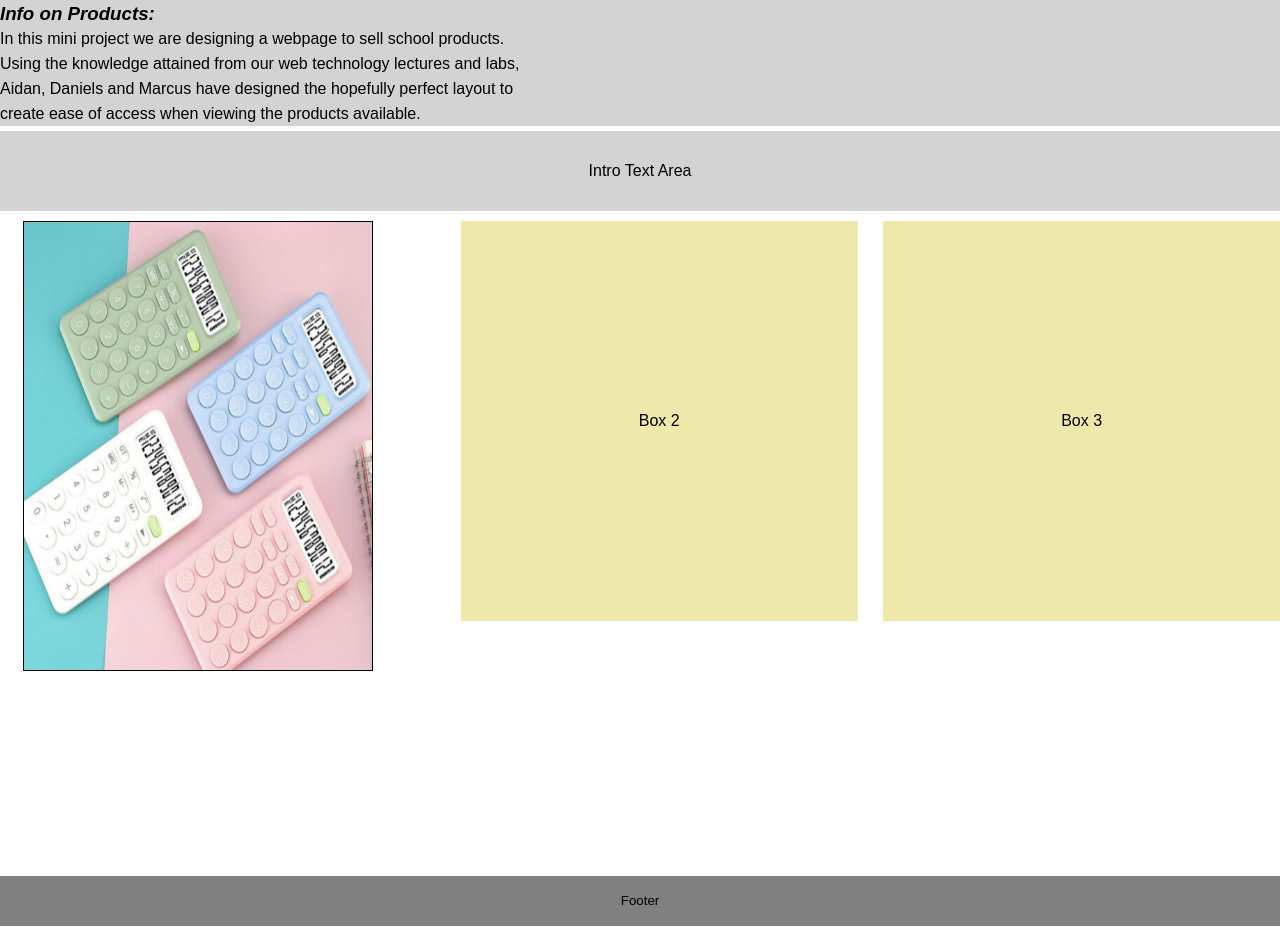
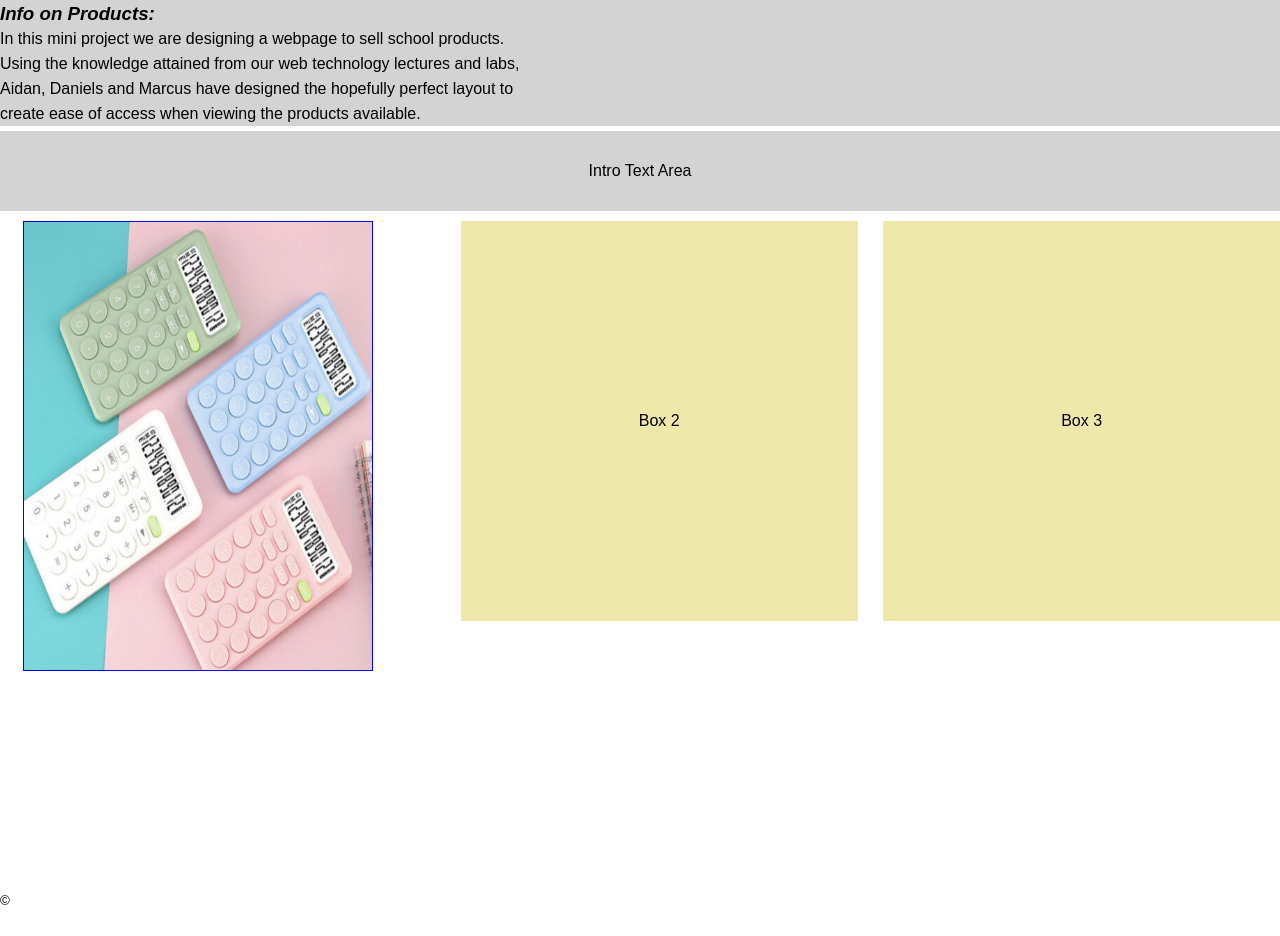
Before and after one commit to AidanM324/WebtechProject, a plain HTML site: page index.html in a window 1280 px wide. Shown: the part 259-1195 px from the top of the page. Drawn offline with Linux system fonts and the light colour scheme.

Commit message:
Added favicon, one of my products, and more css

```diff
--- a/index.html
+++ b/index.html
@@ -5,7 +5,7 @@
     <meta http-equiv="X-UA-Compatible" content="IE=edge">
     <meta name="viewport" content="width=device-width, initial-scale=1.0">
     <title>Web Tech Project</title>
-
+    <link rel="icon" href="logo.jpeg" type="image">
     <link rel="stylesheet" href="styles.css">
 </head>
 <body>
@@ -38,7 +38,7 @@
 
     <div id="main2-div" class="clearfix">
         <div id="Box1-div">
-            <img src="calculators.jpg" width="350" height="450" border="1">
+            <a href="Calculators.html" target="_blank"><img src="calculators.jpg" alt="Calculators Page" width="350" height="450" border="1"></a>
         </div>
 
         <div id="Box2-div"> Box 2 </div>
@@ -46,6 +46,8 @@
         <div id="Box3-div"> Box 3 </div>
     </div>
 
-    <div id="footer-div"> Footer </div>
+    <div id="footer-div">
+        &copy;
+    </div>
 </body>
 </html>
--- a/styles.css
+++ b/styles.css
@@ -57,6 +57,7 @@
     text-align: center;
     background-color: white;
     float: left;
+
 }
 
 #Box2-div{
@@ -88,7 +89,7 @@
     width: 100%;
     min-height: 50px;
     line-height: 50px;
-    text-align: center;
-    background-color: grey;
+    text-align: left;
+    background-color: white;
     font-size: smaller;
 }
```
Also changed, not shown: Calculators.html (+1 -1 lines), logo.jpeg (added).
